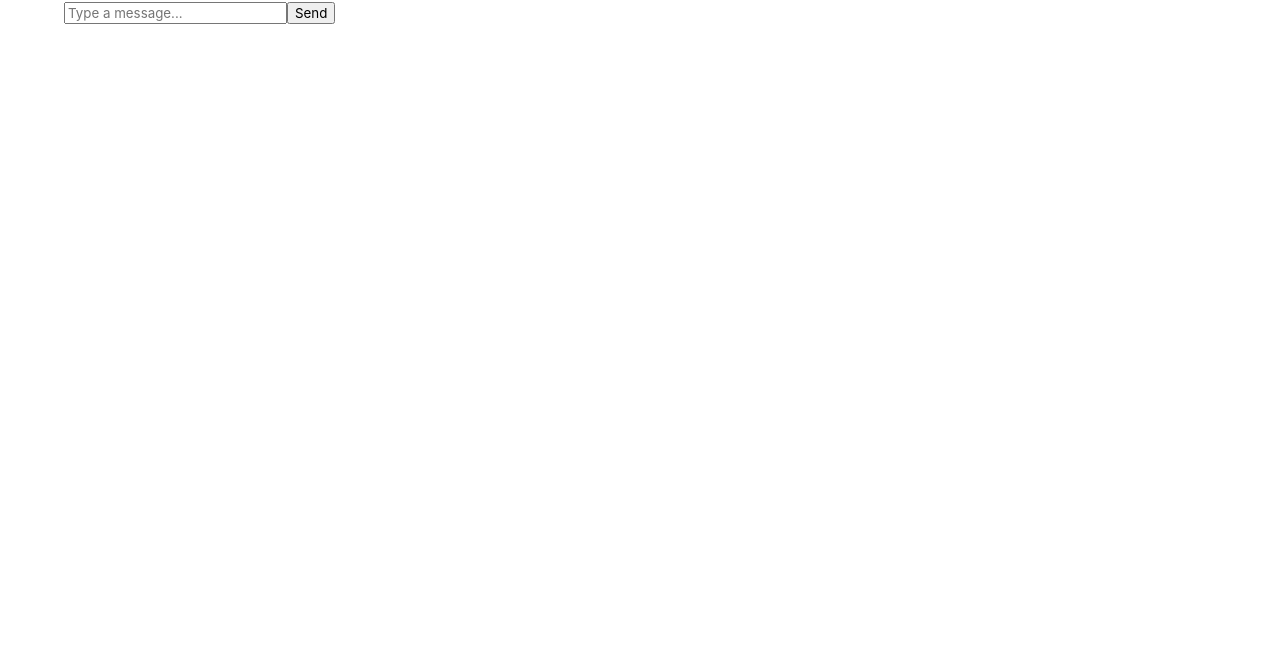
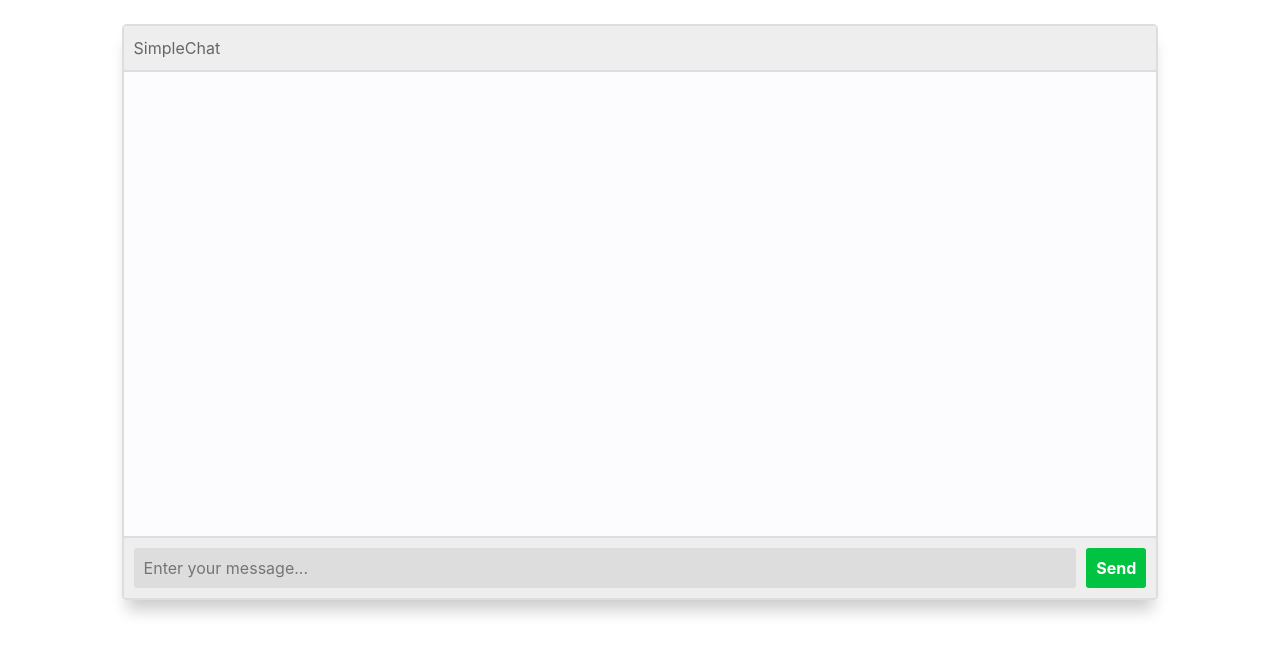
Before and after one commit to VakeDomen/LLM_student_assistant_interface, an Angular app: page / in a window 1280 px wide. Shown: the top 654 px of the page. Built offline with nearby package versions, Linux system fonts and the light colour scheme.

Commit message:
basic chat design

```diff
--- a/src/app/app.module.ts
+++ b/src/app/app.module.ts
@@ -7,12 +7,14 @@ import { AppComponent } from './app.component';
 import { ChatComponent } from './components/chat/chat.component';
 import { AppRoutingModule } from './app-routing.module';
 import { ChatPanelComponent } from './pages/chat-panel/chat-panel.component';
+import { MessageComponent } from './components/message/message.component';
 
 @NgModule({
   declarations: [
     AppComponent,
     ChatComponent,
     ChatPanelComponent,
+    MessageComponent,
   ],
   imports: [
     BrowserModule,
--- a/src/app/components/chat/chat.component.html
+++ b/src/app/components/chat/chat.component.html
@@ -1,5 +1,35 @@
-<div *ngFor="let message of messages">
-    <p>{{ message }}</p>
-</div>
-<input [(ngModel)]="message" (keyup.enter)="sendMessage()" placeholder="Type a message...">
-<button (click)="sendMessage()">Send</button>
+<section class="msger">
+    <header class="msger-header">
+        <div class="msger-header-title">
+            <i class="fas fa-comment-alt"></i> SimpleChat
+        </div>
+        <div class="msger-header-options">
+            <span><i class="fas fa-cog"></i></span>
+        </div>
+    </header>
+    <main #chat class="msger-chat">
+        <div *ngFor="let historyMessage of messages">
+            <app-message
+                [message]="historyMessage"
+            ></app-message>
+        </div>
+    </main>
+
+    <form class="msger-inputarea">
+        <input
+            [(ngModel)]="messageContent"
+            type="text"
+            class="msger-input"
+            placeholder="Enter your message..."
+            name="messageInput"
+        >
+        <button
+            type="submit"
+            class="msger-send-btn"
+            (click)="sendMessage()"
+            [disabled]="waiting"
+        >
+            Send
+        </button>
+    </form>
+</section>
--- a/src/app/components/chat/chat.component.ts
+++ b/src/app/components/chat/chat.component.ts
@@ -1,5 +1,8 @@
-import { Component, OnInit } from '@angular/core';
+import { Component, ElementRef, OnInit, QueryList, ViewChild, ViewChildren } from '@angular/core';
 import { ChatService } from 'src/app/services/chat.service';
+import { Message } from '../message/message.component';
+
+
 
 @Component({
   selector: 'app-chat',
@@ -7,19 +10,45 @@ import { ChatService } from 'src/app/services/chat.service';
   styleUrls: ['./chat.component.sass']
 })
 export class ChatComponent implements OnInit {
-  public message: string = '';
-  public messages: string[] = [];
+  public messageContent: string = '';
+  public messages: Message[] = [];
+  @ViewChild('chat') private messenger!: ElementRef;
+  public waiting: boolean = false;
 
   constructor(
     private chatService: ChatService
   ) { }
 
-  ngOnInit(): void {}
+  ngOnInit(): void {
+  }
 
   async sendMessage(): Promise<void> {
-    const response = await this.chatService.chat(this.message);
-    this.messages.push(`You: ${this.message}`);
-    this.messages.push(`Bot: ${response}`);
-    this.message = ''; // Clear input after sending
+    if (this.waiting) return;
+    else this.waiting = true;
+
+    const userMsg = {
+      content: this.messageContent,
+      type: 'user'
+    } as Message;
+    this.messages.push(userMsg);
+    setTimeout(() => this.scrollToBottom(), 10);
+    this.messageContent = ''; // Clear input after sending
+    const response = await this.chatService.chat(userMsg.content);
+
+
+    const botMsg = {
+      content: response,
+      type: 'bot'
+    } as Message;
+    this.messages.push(botMsg);
+
+    setTimeout(() => this.scrollToBottom(), 10)
+    this.waiting = false;
   }
+
+  scrollToBottom(): void {
+    try {
+        this.messenger.nativeElement.scrollTop = this.messenger.nativeElement.scrollHeight;
+    } catch(err) { }
 }
+}
--- /dev/null
+++ b/src/app/components/message/message.component.html
@@ -0,0 +1,22 @@
+<div
+    class="msg"
+    [ngClass]="{
+        'right-msg': message?.type == 'user',
+        'left-msg': message?.type == 'bot'
+    }"
+>
+    <div
+     class="msg-img"
+     style="background-image: url(https://image.flaticon.com/icons/svg/145/145867.svg)"
+    ></div>
+
+    <div class="msg-bubble">
+      <div class="msg-info">
+        <div class="msg-info-name">{{ getName() }}</div>
+      </div>
+
+      <div class="msg-text">
+        {{ message?.content }}
+      </div>
+    </div>
+  </div>
--- /dev/null
+++ b/src/app/components/message/message.component.ts
@@ -0,0 +1,28 @@
+import { Component, Input, OnChanges, OnInit } from '@angular/core';
+
+export type MessageType = 'bot' | 'user';
+export interface Message {
+  content: string,
+  type: MessageType,
+}
+
+@Component({
+  selector: 'app-message',
+  templateUrl: './message.component.html',
+  styleUrls: ['./message.component.sass']
+})
+export class MessageComponent implements OnChanges {
+
+  @Input() public message: Message | undefined;
+
+  constructor() { }
+
+  ngOnChanges(): void { }
+
+  public getName(): string {
+    if (!this.message) return "Unknown";
+    if (this.message.type == 'bot') return "Urška";
+    else return "User";
+  }
+
+}
--- a/src/app/pages/chat-panel/chat-panel.component.html
+++ b/src/app/pages/chat-panel/chat-panel.component.html
@@ -1,3 +1,3 @@
-<div class="container">
+<div class="container mt-5">
     <app-chat></app-chat>
 </div>
--- a/src/app/pages/chat-panel/chat-panel.component.sass
+++ b/src/app/pages/chat-panel/chat-panel.component.sass
@@ -0,0 +1,2 @@
+.container
+    height: 90vh
--- a/src/styles.sass
+++ b/src/styles.sass
@@ -1 +1,154 @@
 @import 'bulma/bulma.sass'
+
+:root
+  --body-bg: linear-gradient(135deg, #f5f7fa 0%, #c3cfe2 100%)
+  --msger-bg: #fff
+  --border: 2px solid #ddd
+  --left-msg-bg: #ececec
+  --right-msg-bg: #579ffb
+
+
+
+// html
+//   box-sizing: border-box
+
+
+// *,
+// *:before,
+// *:after
+//   margin: 0
+//   padding: 0
+//   box-sizing: inherit
+
+
+// body
+//   display: flex
+//   justify-content: center
+//   align-items: center
+//   height: 100vh
+//   background-image: var(--body-bg)
+//   font-family: Helvetica, sans-serif
+
+
+.msger
+  display: flex
+  flex-flow: column wrap
+  justify-content: space-between
+  margin: auto
+  width: 100%
+  max-width: 90%
+  border: var(--border)
+  border-radius: 5px
+  background: var(--msger-bg)
+  box-shadow: 0 15px 15px -5px rgba(0, 0, 0, 0.2)
+  height: 80%
+  overflow: scroll
+
+
+.msger-header
+  display: flex
+  justify-content: space-between
+  padding: 10px
+  border-bottom: var(--border)
+  background: #eee
+  color: #666
+
+
+.msger-chat
+  flex: 1
+  overflow-y: auto
+  padding: 10px
+
+.msger-chat::-webkit-scrollbar
+  width: 6px
+
+.msger-chat::-webkit-scrollbar-track
+  background: #ddd
+
+.msger-chat::-webkit-scrollbar-thumb
+  background: #bdbdbd
+
+.msg
+  display: flex
+  align-items: flex-end
+  margin-bottom: 10px
+
+.msg:last-of-type
+  margin: 0
+
+.msg-img
+  width: 50px
+  height: 50px
+  margin-right: 10px
+  background: #ddd
+  background-repeat: no-repeat
+  background-position: center
+  background-size: cover
+  border-radius: 50%
+
+.msg-bubble
+  max-width: 450px
+  padding: 15px
+  border-radius: 15px
+  background: var(--left-msg-bg)
+
+.msg-info
+  display: flex
+  justify-content: space-between
+  align-items: center
+  margin-bottom: 10px
+
+.msg-info-name
+  margin-right: 10px
+  font-weight: bold
+
+.msg-info-time
+  font-size: 0.85em
+
+
+.left-msg .msg-bubble
+  border-bottom-left-radius: 0
+
+
+.right-msg
+  flex-direction: row-reverse
+
+.right-msg .msg-bubble
+  background: var(--right-msg-bg)
+  color: #fff
+  border-bottom-right-radius: 0
+
+.right-msg .msg-img
+  margin: 0 0 0 10px
+
+
+.msger-inputarea
+  display: flex
+  padding: 10px
+  border-top: var(--border)
+  background: #eee
+
+.msger-inputarea *
+  padding: 10px
+  border: none
+  border-radius: 3px
+  font-size: 1em
+
+.msger-input
+  flex: 1
+  background: #ddd
+
+.msger-send-btn
+  margin-left: 10px
+  background: rgb(0, 196, 65)
+  color: #fff
+  font-weight: bold
+  cursor: pointer
+  transition: background 0.23s
+
+.msger-send-btn:hover
+  background: rgb(0, 180, 50)
+
+
+.msger-chat
+  background-color: #fcfcfe
```
Also changed, not shown: src/app/components/message/message.component.sass (added).
